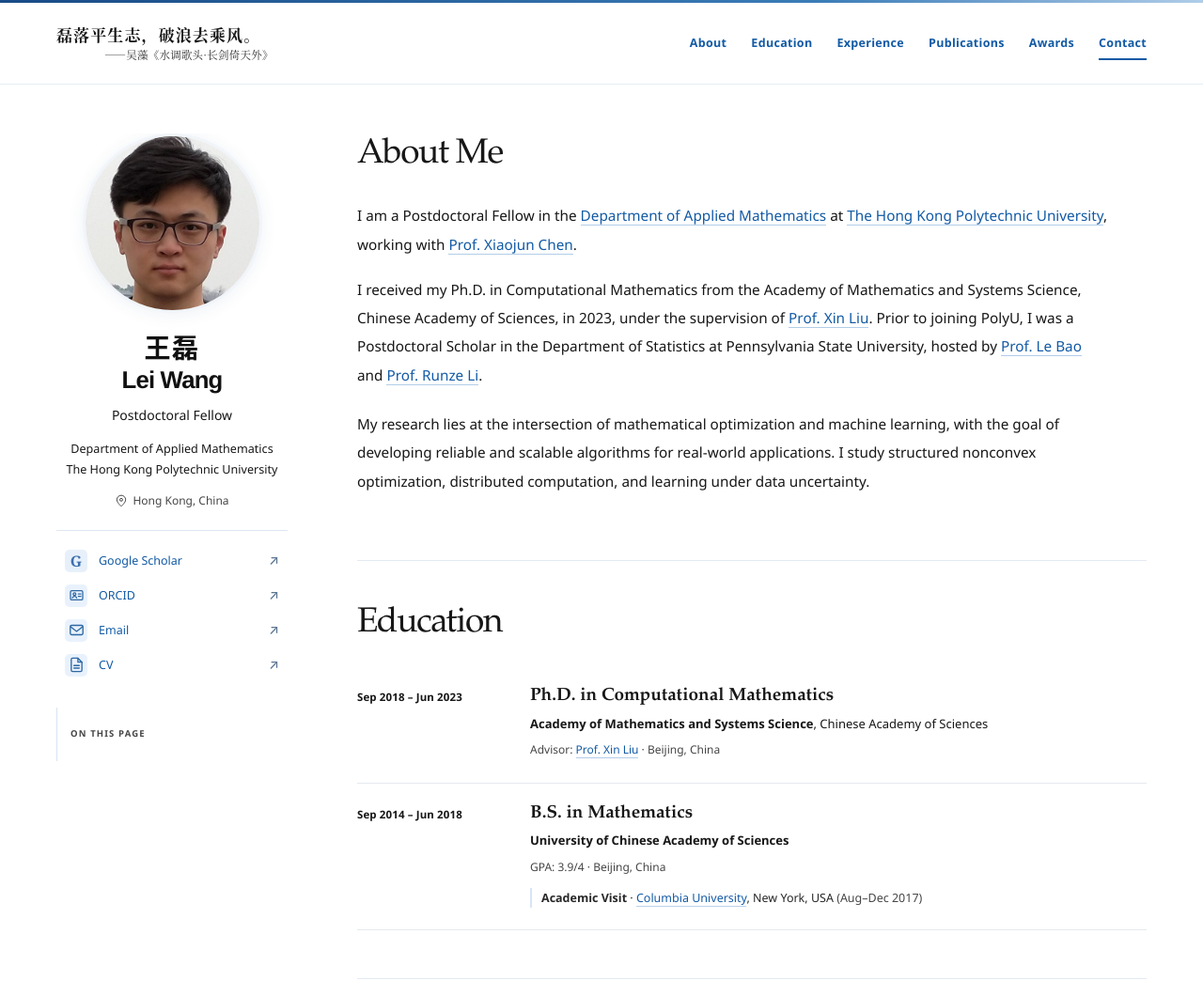
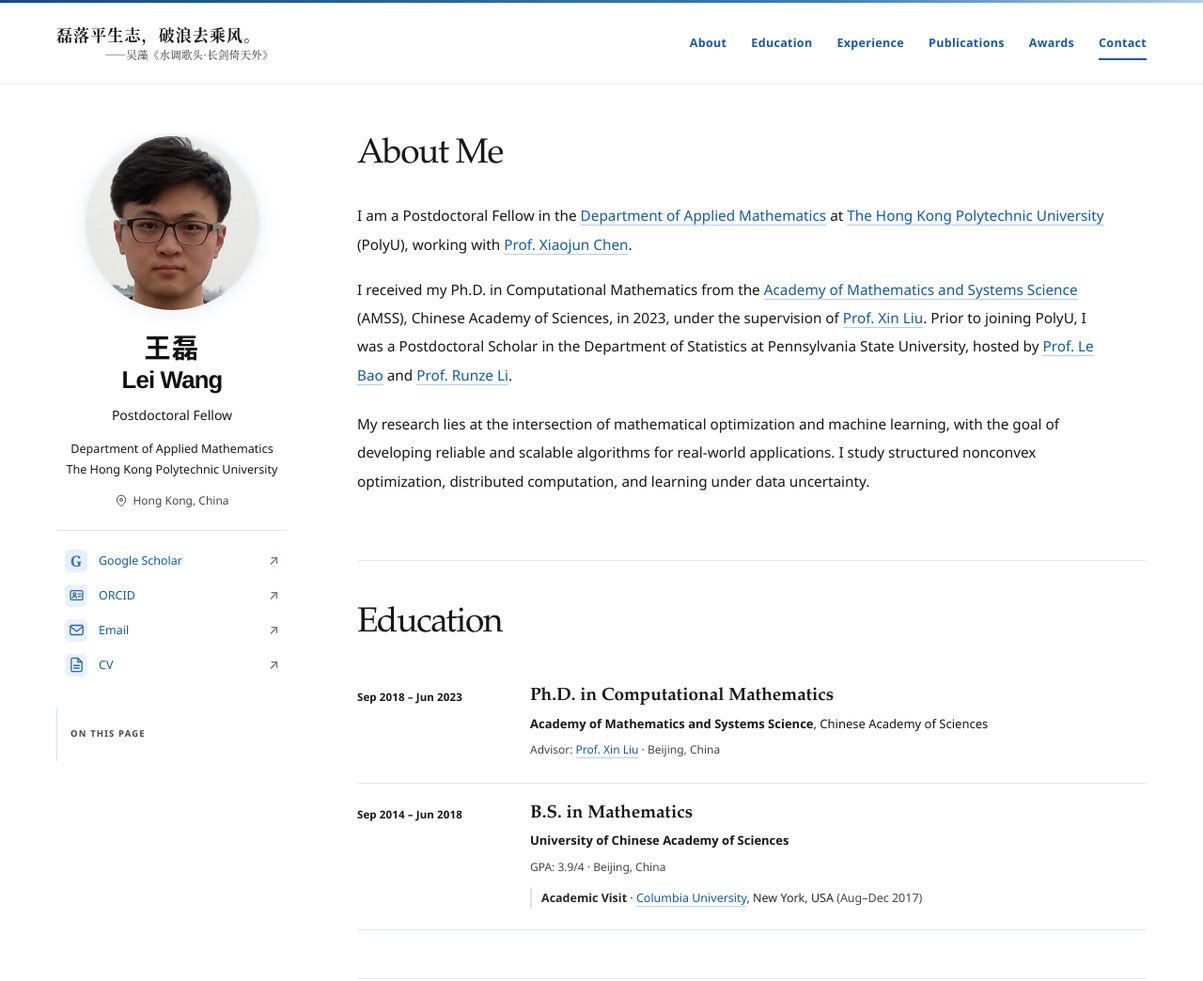
Before and after one commit to LeiWang-Opt/leiwang-opt.github.io, a plain HTML site: page index.html in a window 1280 px wide. Shown: the top 1044 px of the page at 94% size. Drawn offline with Linux system fonts and the light colour scheme.

Commit message:
Revise biography section in index.html
Updated the biography section with new content and links.

```diff
--- a/index.html
+++ b/index.html
@@ -56,8 +56,8 @@
 <section aria-labelledby="about-title" class="intro-section" id="about">
 <div class="section-heading"><h2 id="about-title">About Me</h2></div>
 <div class="bio-prose">
-<p>I am a Postdoctoral Fellow in the <a href="https://www.polyu.edu.hk/ama/" rel="noopener noreferrer" target="_blank">Department of Applied Mathematics</a> at <a href="https://www.polyu.edu.hk/" rel="noopener noreferrer" target="_blank">The Hong Kong Polytechnic University</a>, working with <a href="https://www.polyu.edu.hk/ama/staff/xjchen/ChenXJ.htm" rel="noopener noreferrer" target="_blank">Prof. Xiaojun Chen</a>.</p>
-<p>I received my Ph.D. in Computational Mathematics from the Academy of Mathematics and Systems Science, Chinese Academy of Sciences, in 2023, under the supervision of <a href="http://lsec.cc.ac.cn/~liuxin/index.html" rel="noopener noreferrer" target="_blank">Prof. Xin Liu</a>. Prior to joining PolyU, I was a Postdoctoral Scholar in the Department of Statistics at Pennsylvania State University, hosted by <a href="https://lebao0215.github.io" rel="noopener noreferrer" target="_blank">Prof. Le Bao</a> and <a href="https://runzelipsu.github.io" rel="noopener noreferrer" target="_blank">Prof. Runze Li</a>.</p>
+<p>I am a Postdoctoral Fellow in the <a href="https://www.polyu.edu.hk/ama/" rel="noopener noreferrer" target="_blank">Department of Applied Mathematics</a> at <a href="https://www.polyu.edu.hk/" rel="noopener noreferrer" target="_blank">The Hong Kong Polytechnic University</a> (PolyU), working with <a href="https://www.polyu.edu.hk/ama/staff/xjchen/ChenXJ.htm" rel="noopener noreferrer" target="_blank">Prof. Xiaojun Chen</a>.</p>
+<p>I received my Ph.D. in Computational Mathematics from the <a href="https://amss.cas.cn/">Academy of Mathematics and Systems Science</a> (AMSS), Chinese Academy of Sciences, in 2023, under the supervision of <a href="http://lsec.cc.ac.cn/~liuxin/index.html" rel="noopener noreferrer" target="_blank">Prof. Xin Liu</a>. Prior to joining PolyU, I was a Postdoctoral Scholar in the Department of Statistics at Pennsylvania State University, hosted by <a href="https://lebao0215.github.io" rel="noopener noreferrer" target="_blank">Prof. Le Bao</a> and <a href="https://runzelipsu.github.io" rel="noopener noreferrer" target="_blank">Prof. Runze Li</a>.</p>
 <p class="research-summary">My research lies at the intersection of mathematical optimization and machine learning, with the goal of developing reliable and scalable algorithms for real-world applications. I study structured nonconvex optimization, distributed computation, and learning under data uncertainty.</p></div>
 </section><section aria-labelledby="education-title" class="content-section" id="education">
 <div class="section-heading"><h2 id="education-title">Education</h2></div>
```
